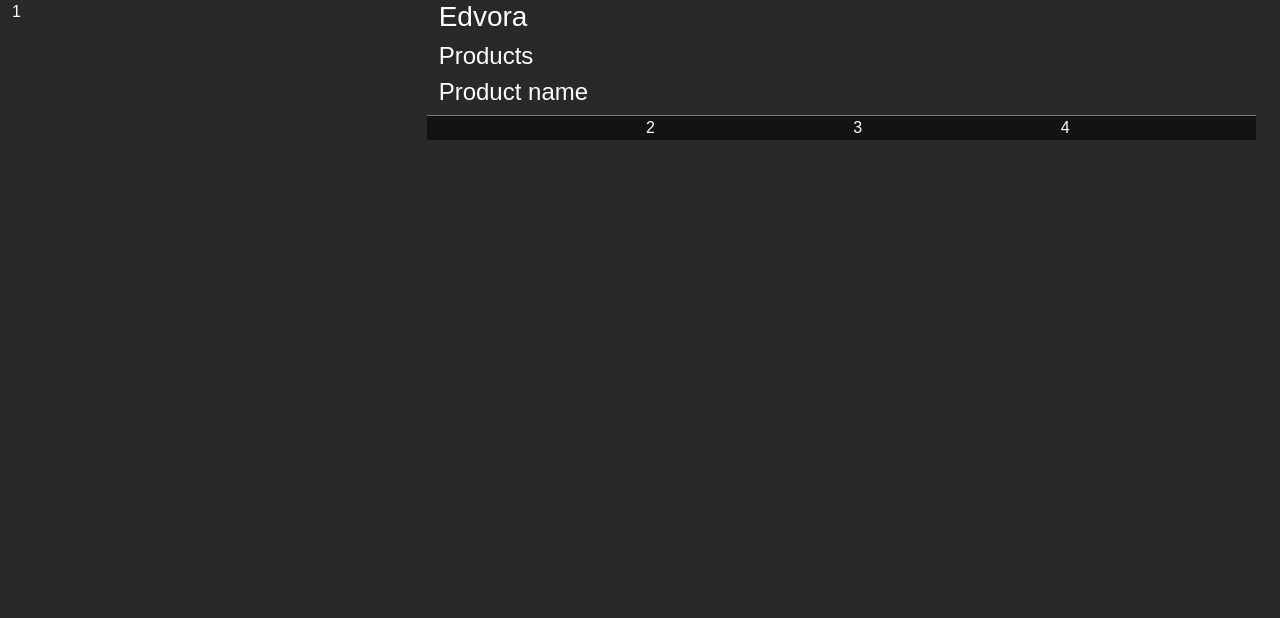
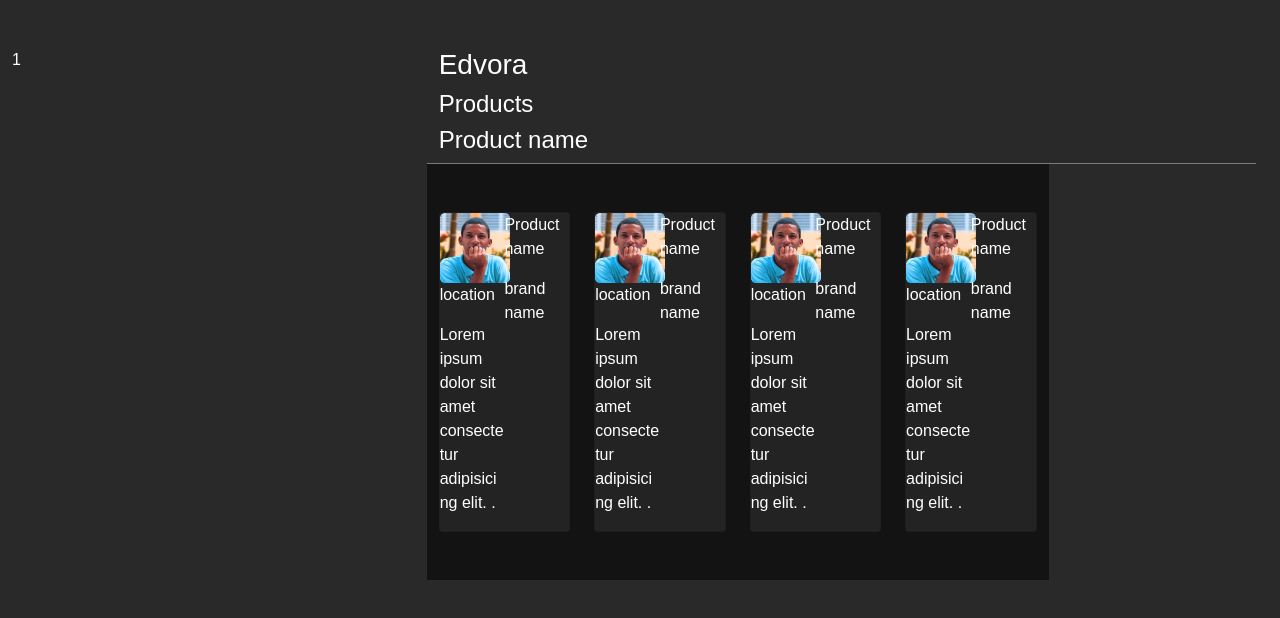
Before and after one commit to mshakibdev/shopTask, a plain HTML site: page index.html in a window 1280 px wide. Drawn offline with Linux system fonts and the light colour scheme.

Commit message:
card added

```diff
--- a/index.html
+++ b/index.html
@@ -1,30 +1,104 @@
 <!DOCTYPE html>
 <html lang="en">
+
 <head>
-        <meta charset="UTF-8">
-        <meta http-equiv="X-UA-Compatible" content="IE=edge">
-        <meta name="viewport" content="width=device-width, initial-scale=1.0">
-        <link rel="stylesheet" href="styles/css/bootstrap.min.css">
-        <link rel="stylesheet" href="styles/css/main.css">
+    <meta charset="UTF-8" />
+    <meta http-equiv="X-UA-Compatible" content="IE=edge" />
+    <meta name="viewport" content="width=device-width, initial-scale=1.0" />
+    <link rel="stylesheet" href="styles/css/bootstrap.min.css" />
+    <link rel="stylesheet" href="styles/css/main.css" />
     <title>Hello</title>
 </head>
+
 <body>
-        <div class="container-fluid gy-5">
-            <div class="row row-cols-2">
+    <div class="container-fluid gy-5 py-5">
+        <div class="row row-cols-2 ">
             <div class="col-4">1</div>
             <div class="col-8">
                 <div class="row">
                     <h3>Edvora</h3>
                     <h4>Products</h4>
-                        <div class="row">
+                    <div class="row  ">
                         <h4>Product name</h4>
                         <div class="w-970"></div>
-                            <div class="w-984">
+                        <div class="products w-75 py-xl-5">
                             <div class="row">
-                                    <div class="col"><div></div></div>
-                                    <div class="col">2</div>
-                                    <div class="col">3</div>
-                                    <div class="col">4</div>
+                                <div class="col-xl-3 col-md-6 col-sm-6 ">
+                                    <div class="card m-auto ">
+                                        <div class="row">
+                                            <div class="container d-flex ">
+                                                <div class="col-6 m-6">
+                                                    <div>
+                                                        <img class="rounded" src="./assets/img/person.png" alt="person" srcset="">
+                                                    </div>
+                                                    <p class="text-sm-start">location</p>
+                                                    <p class="text-sm-start">Lorem ipsum dolor sit amet consectetur adipisicing elit. .</p>
+                                                </div>
+                                                <div class="col-6">
+                                                    <p>Product name</p>
+                                                    <p>brand name</p>
+                                                </div>
+                                            </div>
+                                        </div>
+                                    </div>
+                                </div>
+                                <div class="col-xl-3 col-md-4 col-sm-6 ">
+                                    <div class="card m-auto ">
+                                        <div class="row">
+                                            <div class="container d-flex ">
+                                                <div class="col-6 ">
+                                                    <div>
+                                                        <img class="rounded" src="./assets/img/person.png" alt="person" srcset="">
+                                                    </div>
+                                                    <p class="text-sm-start">location</p>
+                                                    <p class="text-sm-start">Lorem ipsum dolor sit amet consectetur adipisicing elit. .</p>
+                                                </div>
+                                                <div class="col-6">
+                                                    <p>Product name</p>
+                                                    <p>brand name</p>
+                                                </div>
+                                            </div>
+                                        </div>
+                                    </div>
+                                </div>
+                                <div class="col-xl-3 col-md-4 col-sm-6 ">
+                                    <div class="card m-auto ">
+                                        <div class="row">
+                                            <div class="container d-flex ">
+                                                <div class="col-6 ">
+                                                    <div>
+                                                        <img class="rounded" src="./assets/img/person.png" alt="person" srcset="">
+                                                    </div>
+                                                    <p class="text-sm-start">location</p>
+                                                    <p class="text-sm-start">Lorem ipsum dolor sit amet consectetur adipisicing elit. .</p>
+                                                </div>
+                                                <div class="col-6">
+                                                    <p>Product name</p>
+                                                    <p>brand name</p>
+                                                </div>
+                                            </div>
+                                        </div>
+                                    </div>
+                                </div>
+                                <div class="col-xl-3 col-md-4 col-sm-6 ">
+                                    <div class="card m-auto ">
+                                        <div class="row">
+                                            <div class="container d-flex ">
+                                                <div class="col-6 ">
+                                                    <div>
+                                                        <img class="rounded" src="./assets/img/person.png" alt="person" srcset="">
+                                                    </div>
+                                                    <p class="text-sm-start">location</p>
+                                                    <p class="text-sm-start">Lorem ipsum dolor sit amet consectetur adipisicing elit. .</p>
+                                                </div>
+                                                <div class="col-6">
+                                                    <p>Product name</p>
+                                                    <p>brand name</p>
+                                                </div>
+                                            </div>
+                                        </div>
+                                    </div>
+                                </div>
                             </div>
                         </div>
                     </div>
@@ -35,4 +109,5 @@
     <script src="./styles/js/jquery-3.6.0.min.js"></script>
     <script src="./styles/js/bootstrap.bundle.js"></script>
 </body>
+
 </html>
--- a/styles/css/main.css
+++ b/styles/css/main.css
@@ -13,7 +13,11 @@
         height: 1px;
     }
 
-.w-984 {
-    width: 970px;
+    .products {
+        width: 984px;
         background-color: #131313;
     }
+
+    .card {
+        background-color: #232323;
+    }
```
Also changed, not shown: assets/img/person.png (added). Lines whose indentation alone changed are shown as unchanged.
